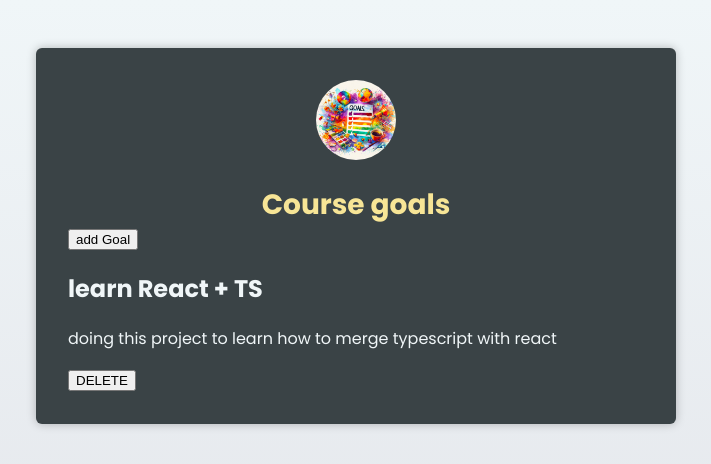
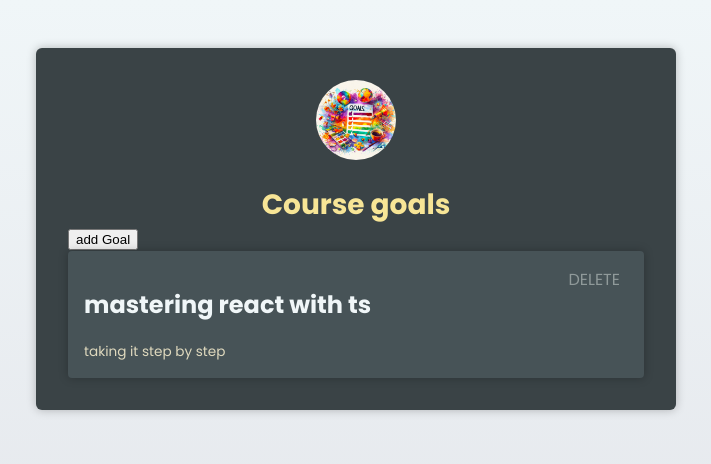
Before and after one commit to EzzEldienMohsen/React-TS, a React (Vite) app: page / in a window 1280 px wide. Both pictures are taken after a click on the button "add Goal". Shown: the top 464 px of the page, without its empty margins (284-995 px from the left). Built offline with nearby package versions, Linux system fonts and the light colour scheme; the HTML template or start-up script is replaced by a standard one.

Commit message:
delete functionality

```diff
--- a/src/App.tsx
+++ b/src/App.tsx
@@ -11,13 +11,16 @@ interface CourseGoals {
 export default function App() {
   const [goals, setGoals] = React.useState<CourseGoals[]>([]);
   const handleAddGoal = (): void => {
-    setGoals([
-      {
-        title: 'mastering react with ts',
-        description: 'taking it step by step',
-        id: 1,
-      },
-    ]);
+    setGoals((prevGoals) => {
+      return [
+        ...prevGoals,
+        {
+          title: 'mastering react with ts',
+          description: 'taking it step by step',
+          id: Math.random(),
+        },
+      ];
+    });
   };
   return (
     <main>
@@ -25,9 +28,22 @@ export default function App() {
         <h1>Course goals</h1>
       </Header>
       <button onClick={handleAddGoal}>add Goal</button>
-      <CourseGoal title="learn React + TS">
-        <p>doing this project to learn how to merge typescript with react</p>
-      </CourseGoal>
+      <ul>
+        {goals.map((goal) => {
+          return (
+            <li key={goal.id}>
+              <CourseGoal
+                title={goal.title}
+                id={goal.id}
+                goals={goals}
+                setGoals={setGoals}
+              >
+                <p>{goal.description}</p>
+              </CourseGoal>
+            </li>
+          );
+        })}
+      </ul>
     </main>
   );
 }
--- a/src/components/CourseGoal.tsx
+++ b/src/components/CourseGoal.tsx
@@ -1,4 +1,4 @@
-import { FC, type PropsWithChildren } from 'react';
+import { Dispatch, FC, SetStateAction, type PropsWithChildren } from 'react';
 
 // type TheProps = {
 //   title: string;
@@ -6,17 +6,42 @@ import { FC, type PropsWithChildren } from 'react';
 // };
 interface TheProps {
   title: string;
+  id: number;
+  goals: {
+    title: string;
+    id: number;
+    description: string;
+  }[];
+  setGoals: Dispatch<
+    SetStateAction<
+      {
+        title: string;
+        id: number;
+        description: string;
+      }[]
+    >
+  >;
 }
 type FinalProps = PropsWithChildren<TheProps>;
 
-const CourseGoal: FC<FinalProps> = ({ title, children }) => {
+const CourseGoal: FC<FinalProps> = ({
+  title,
+  children,
+  id,
+  goals,
+  setGoals,
+}) => {
+  const handleDelete = (id: number) => {
+    const newGoals = goals.filter((goal) => id !== goal.id);
+    setGoals([...newGoals]);
+  };
   return (
     <article>
       <div>
         <h1>{title}</h1>
         {children}
       </div>
-      <button>DELETE</button>
+      <button onClick={() => handleDelete(id)}>DELETE</button>
     </article>
   );
 };
```
